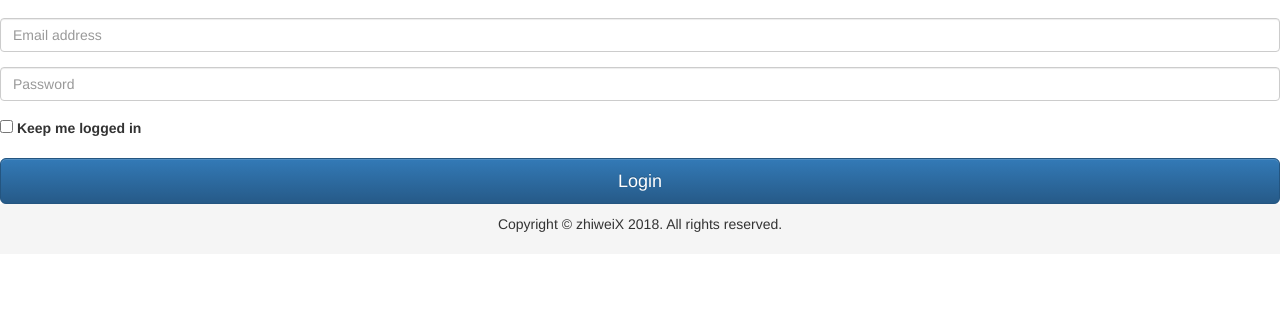
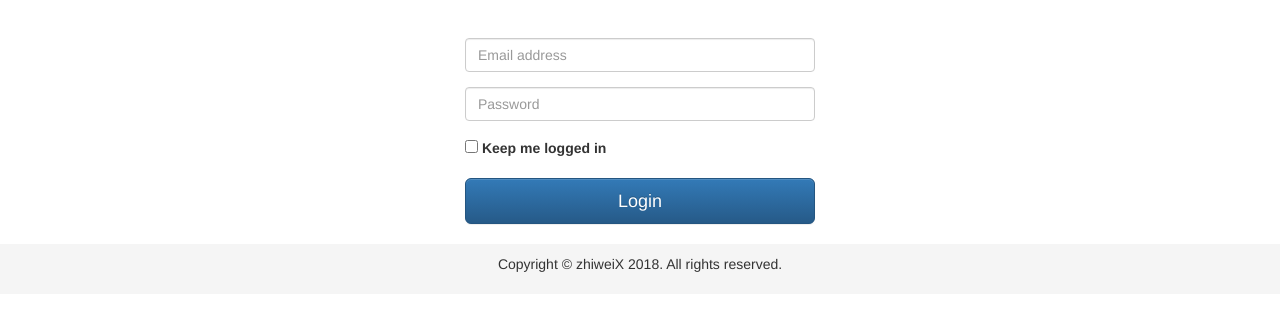
Before and after one commit to zhiwei1988/blog, a Flask app: page /auth/login in a window 1280 px wide. Shown: the part 59-370 px from the top of the page. Run offline with Flask 2, Linux system fonts and the light colour scheme; parts of the project's set-up code (start-up, migrations or seed data) failed here and were passed over; some libraries are stand-ins or nearby versions.

Commit message:
调整登录UI

```diff
--- a/app/static/css/style.css
+++ b/app/static/css/style.css
@@ -53,6 +53,10 @@ h4, h5, h6 {
   text-align: center;
 }
 
+.sign-in {
+  margin: 30px 40px;
+}
+
 @media (min-width: 992px) {
   .navbar > .container .navbar-brand {
     margin-left: -45px;
@@ -94,4 +98,9 @@ h4, h5, h6 {
   .post-meta {
     text-align: left;
   }
+
+  .sign-in {
+    width: 350px;
+    margin: 20px auto;
+  }
 }
--- a/app/templates/auth/login.html
+++ b/app/templates/auth/login.html
@@ -1,15 +1,11 @@
 {% extends "base.html" %}
 
 {% block login_page_content -%}
-<main id="main" class="main">
-	<div class="main-inner">
-		<div class="content-wrap">
-			<div id="content" class="content">
-				<div id="login">
+<div class="container">
+	<div id="login" class="sign-in">
 		<form class="form-signin" action="{{ url_for('auth.login') }}" method="post">
-					{{ form.hidden_tag() }}
-					{{ form.email(class="form-group form-control", placeholder="Email address") }}
-					{{ form.password(class="form-group form-control", placeholder="Password") }}
+			{{ form.hidden_tag() }} {{ form.email(class="form-group form-control", placeholder="Email address") }} {{ form.password(class="form-group
+			form-control", placeholder="Password") }}
 			<div class="form-group">
 				{{ form.remember_me }} {{ form.remember_me.label }}
 			</div>
@@ -17,7 +13,4 @@
 		</form>
 	</div>
 </div>
-		</div>
-	</div>
-</main>
 {%- endblock login_page_content %}
```
Lines whose indentation alone changed are shown as unchanged.
